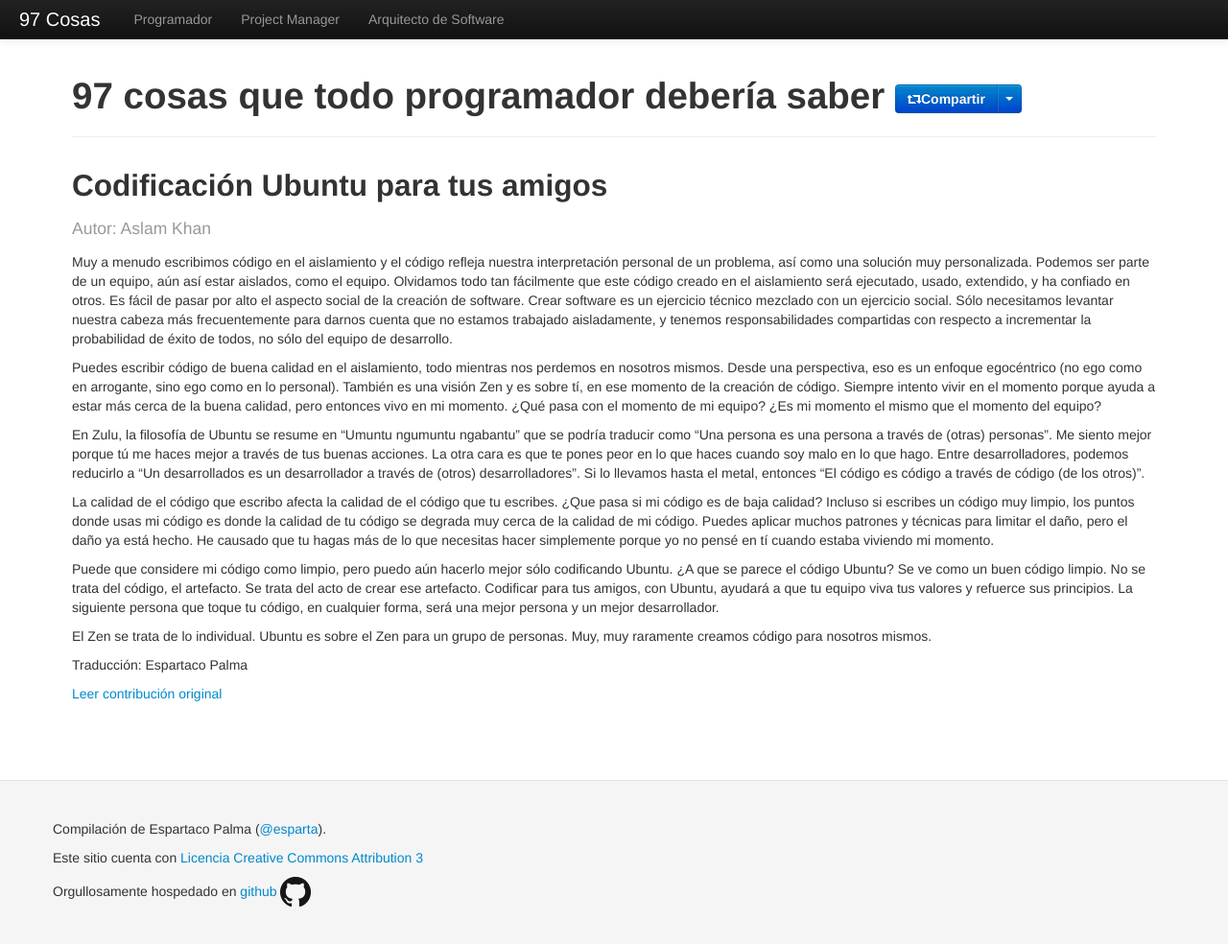
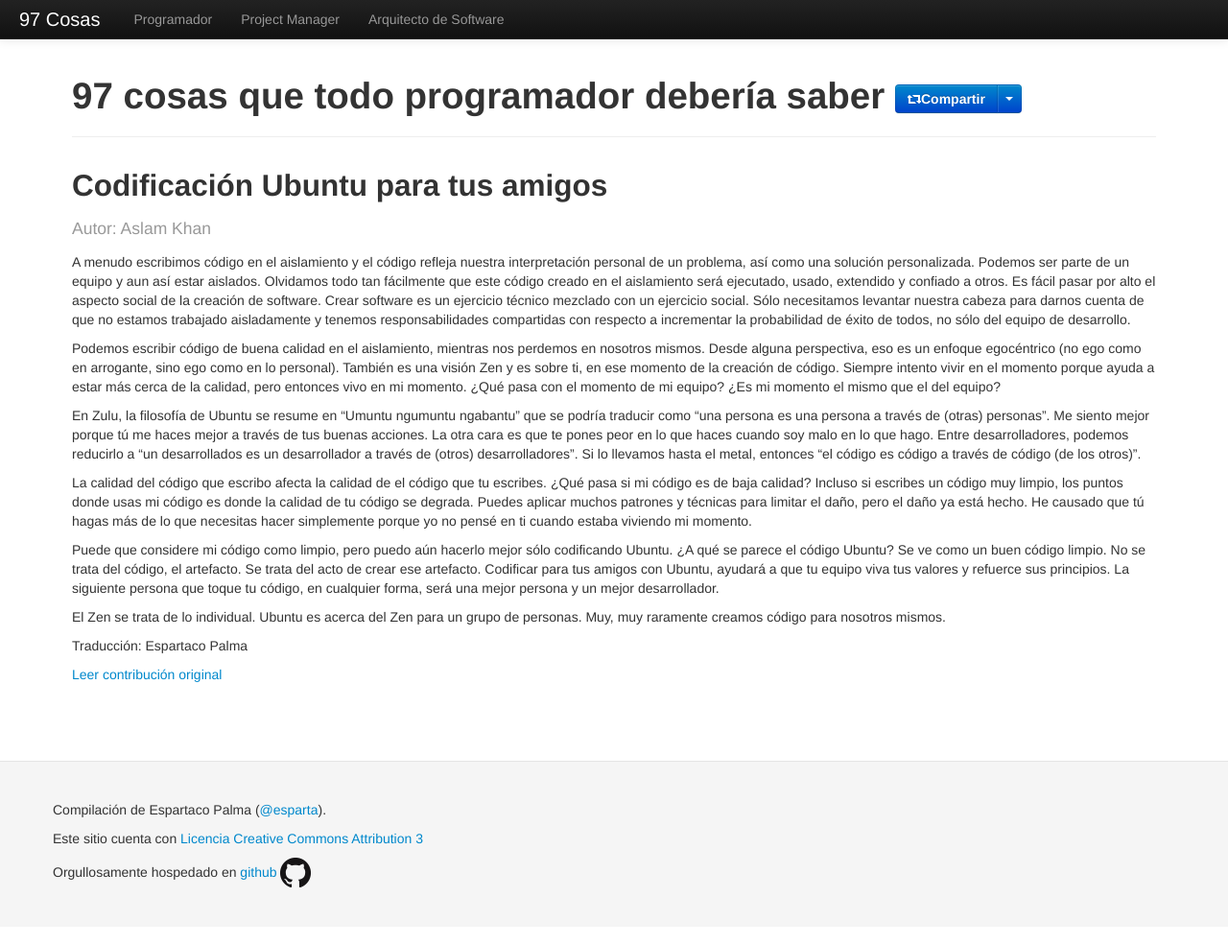
Before and after one commit to esparta/97cosas, a Jekyll site: the page built from programador/codificacion-ubuntu.md, in a window 1280 px wide and 986 px high. Shown: the whole window at 96% size. Built offline with Jekyll 4.4.1, drawn with Linux system fonts in a browser that asks for light colours; comment, search, counter and statistics services are not loaded.

Commit message:
Spelling corrections & 80 caracters per line on codificacion-ubuntu.md. Issue #3

```diff
--- a/programador/codificacion-ubuntu.md
+++ b/programador/codificacion-ubuntu.md
@@ -7,14 +7,48 @@ translator: Espartaco Palma
 original: http://programmer.97things.oreilly.com/wiki/index.php/Ubuntu_Coding_for_Your_Friends
 ---
 
-Muy a menudo escribimos código en el aislamiento y el código refleja nuestra interpretación personal de un problema, así como una solución muy personalizada. Podemos ser parte de un equipo, aún así estar aislados, como el equipo. Olvidamos todo tan fácilmente que este código creado en el aislamiento será ejecutado, usado, extendido, y ha confiado en otros. Es fácil de pasar por alto el aspecto social de la creación de software. Crear software es un ejercicio técnico mezclado con un ejercicio social. Sólo necesitamos levantar nuestra cabeza más frecuentemente para darnos cuenta que no estamos trabajado aisladamente, y tenemos responsabilidades compartidas con respecto a incrementar la probabilidad de éxito de todos, no sólo del equipo de desarrollo.
+A menudo escribimos código en el aislamiento y el código refleja nuestra
+interpretación personal de un problema, así como una solución personalizada.
+Podemos ser parte de un equipo y aun así estar aislados. Olvidamos todo tan
+fácilmente que este código creado en el aislamiento será ejecutado, usado,
+extendido y confiado a otros. Es fácil pasar por alto el aspecto social de la
+creación de software. Crear software es un ejercicio técnico mezclado con un
+ejercicio social. Sólo necesitamos levantar nuestra cabeza para darnos cuenta
+de que no estamos trabajado aisladamente y tenemos responsabilidades
+compartidas con respecto a incrementar la probabilidad de éxito de todos, no
+sólo del equipo de desarrollo.
 
-Puedes escribir código de buena calidad en el aislamiento, todo mientras nos perdemos en nosotros mismos. Desde una perspectiva, eso es un enfoque egocéntrico (no ego como en arrogante, sino ego como en lo personal). También es una visión Zen y es sobre tí, en ese momento de la creación de código. Siempre intento vivir en el momento porque ayuda a estar más cerca de la buena calidad, pero entonces vivo en mi momento. ¿Qué pasa con el momento de mi equipo? ¿Es mi momento el mismo que el momento del equipo?
+Podemos escribir código de buena calidad en el aislamiento, mientras nos
+perdemos en nosotros mismos. Desde alguna perspectiva, eso es un enfoque
+egocéntrico (no ego como en arrogante, sino ego como en lo personal). También
+es una visión Zen y es sobre ti, en ese momento de la creación de código.
+Siempre intento vivir en el momento porque ayuda a estar más cerca de la
+calidad, pero entonces vivo en mi momento. ¿Qué pasa con el momento de mi
+equipo? ¿Es mi momento el mismo que el del equipo?
 
-En Zulu, la filosofía de Ubuntu se resume en "Umuntu ngumuntu ngabantu" que se podría traducir como "Una persona es una persona a través de (otras) personas". Me siento mejor porque tú me haces mejor a través de tus buenas acciones. La otra cara es que te pones peor en lo que haces cuando soy malo en lo que hago. Entre desarrolladores, podemos reducirlo a "Un desarrollados es un desarrollador a través de (otros) desarrolladores". Si lo llevamos hasta el metal, entonces "El código es código a través de código (de los otros)".
+En Zulu, la filosofía de Ubuntu se resume en "Umuntu ngumuntu ngabantu" que se
+podría traducir como "una persona es una persona a través de (otras) personas".
+Me siento mejor porque tú me haces mejor a través de tus buenas acciones. La
+otra cara es que te pones peor en lo que haces cuando soy malo en lo que hago.
+Entre desarrolladores, podemos reducirlo a "un desarrollados es un
+desarrollador a través de (otros) desarrolladores". Si lo llevamos hasta el
+metal, entonces "el código es código a través de código (de los otros)".
 
-La calidad de el código que escribo afecta la calidad de el código que tu escribes. ¿Que pasa si mi código es de baja calidad? Incluso si escribes un código muy limpio, los puntos donde usas mi código es donde la calidad de tu código se degrada muy cerca de la calidad de mi código. Puedes aplicar muchos patrones y técnicas para limitar el daño, pero el daño ya está hecho. He causado que tu hagas más de lo que necesitas hacer simplemente porque yo no pensé en tí cuando estaba viviendo mi momento.
+La calidad del código que escribo afecta la calidad de el código que tu
+escribes. ¿Qué pasa si mi código es de baja calidad? Incluso si escribes un
+código muy limpio, los puntos donde usas mi código es donde la calidad de tu
+código se degrada. Puedes aplicar muchos patrones y técnicas para limitar el
+daño, pero el daño ya está hecho. He causado que tú hagas más de lo que
+necesitas hacer simplemente porque yo no pensé en ti cuando estaba viviendo
+mi momento.
 
-Puede que considere mi código como limpio, pero puedo aún hacerlo mejor sólo codificando Ubuntu. ¿A que se parece el código Ubuntu? Se ve como un buen código limpio. No se trata del código, el artefacto. Se trata del acto de crear ese artefacto. Codificar para tus amigos, con Ubuntu, ayudará a que tu equipo viva tus valores y refuerce sus principios. La siguiente persona que toque tu código, en cualquier forma, será una mejor persona y un mejor desarrollador.
+Puede que considere mi código como limpio, pero puedo aún hacerlo mejor sólo
+codificando Ubuntu. ¿A qué se parece el código Ubuntu? Se ve como un buen
+código limpio. No se trata del código, el artefacto. Se trata del acto de
+crear ese artefacto. Codificar para tus amigos con Ubuntu, ayudará a que tu
+equipo viva tus valores y refuerce sus principios. La siguiente persona que
+toque tu código, en cualquier forma, será una mejor persona y un mejor
+desarrollador.
 
-El Zen se trata de lo individual. Ubuntu es sobre el Zen para un grupo de personas. Muy, muy raramente creamos código para nosotros mismos.
+El Zen se trata de lo individual. Ubuntu es acerca del Zen para un grupo de
+personas. Muy, muy raramente creamos código para nosotros mismos.
```
